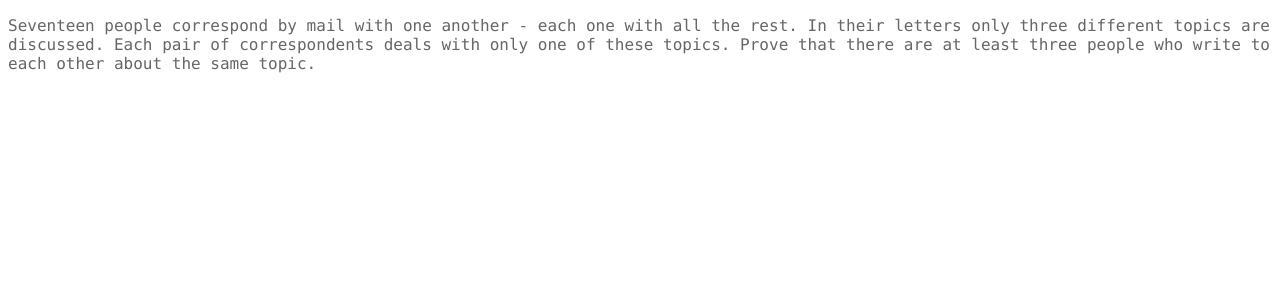
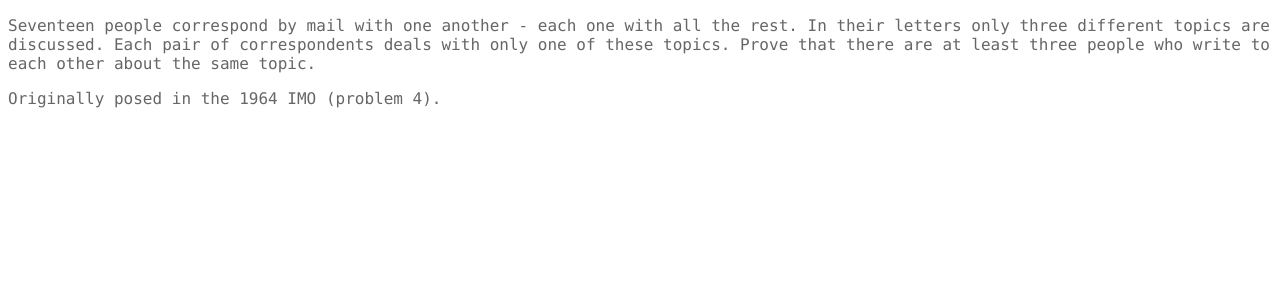
Before and after one commit to adamcheasley/adamcheasley.github.io, a Jekyll site: the page built from problems/2016/2.md, in a window 1280 px wide. Shown: the top 300 px of the page. Built offline with Jekyll 4.4.1, drawn with Linux system fonts in a browser that asks for light colours.

Commit message:
Update 2.md

```diff
--- a/problems/2016/2.md
+++ b/problems/2016/2.md
@@ -6,3 +6,5 @@ layout: default
 Seventeen people correspond by mail with one another - each one with all the rest.
 In their letters only three different topics are discussed. Each pair of correspondents deals with only one of these topics.
 Prove that there are at least three people who write to each other about the same topic.
+
+Originally posed in the 1964 IMO (problem 4).
```
